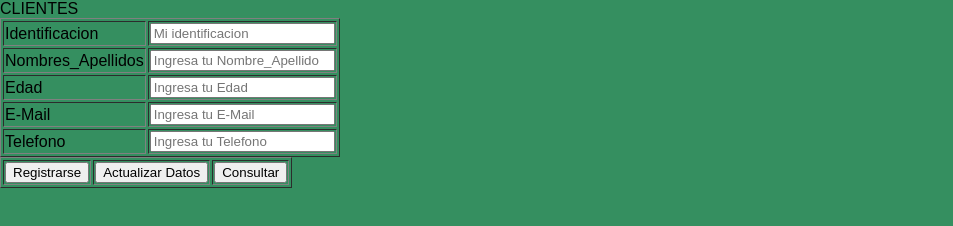
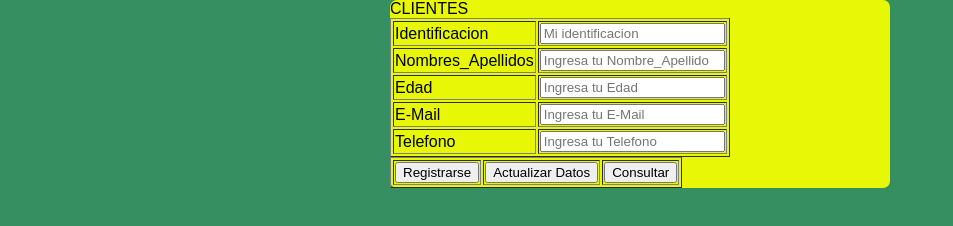
Before and after one commit to NARIASS2023/Formularios, a plain HTML site: page index.html in a window 1280 px wide. Shown: the whole page, without its empty margins (0-953 px from the left). Drawn offline with Linux system fonts and the light colour scheme.

Commit message:
Update estilosformularios.css

```diff
--- a/estilosformularios.css
+++ b/estilosformularios.css
@@ -3,3 +3,11 @@ body{
   font-family: sans-serif;
   background:#358F60;
 }
+
+.form_clientes{
+  width:60%;
+  max-width:500px;
+  margin: auto;
+  background: #E8F705;
+  border-radius: 7px
+}
```
